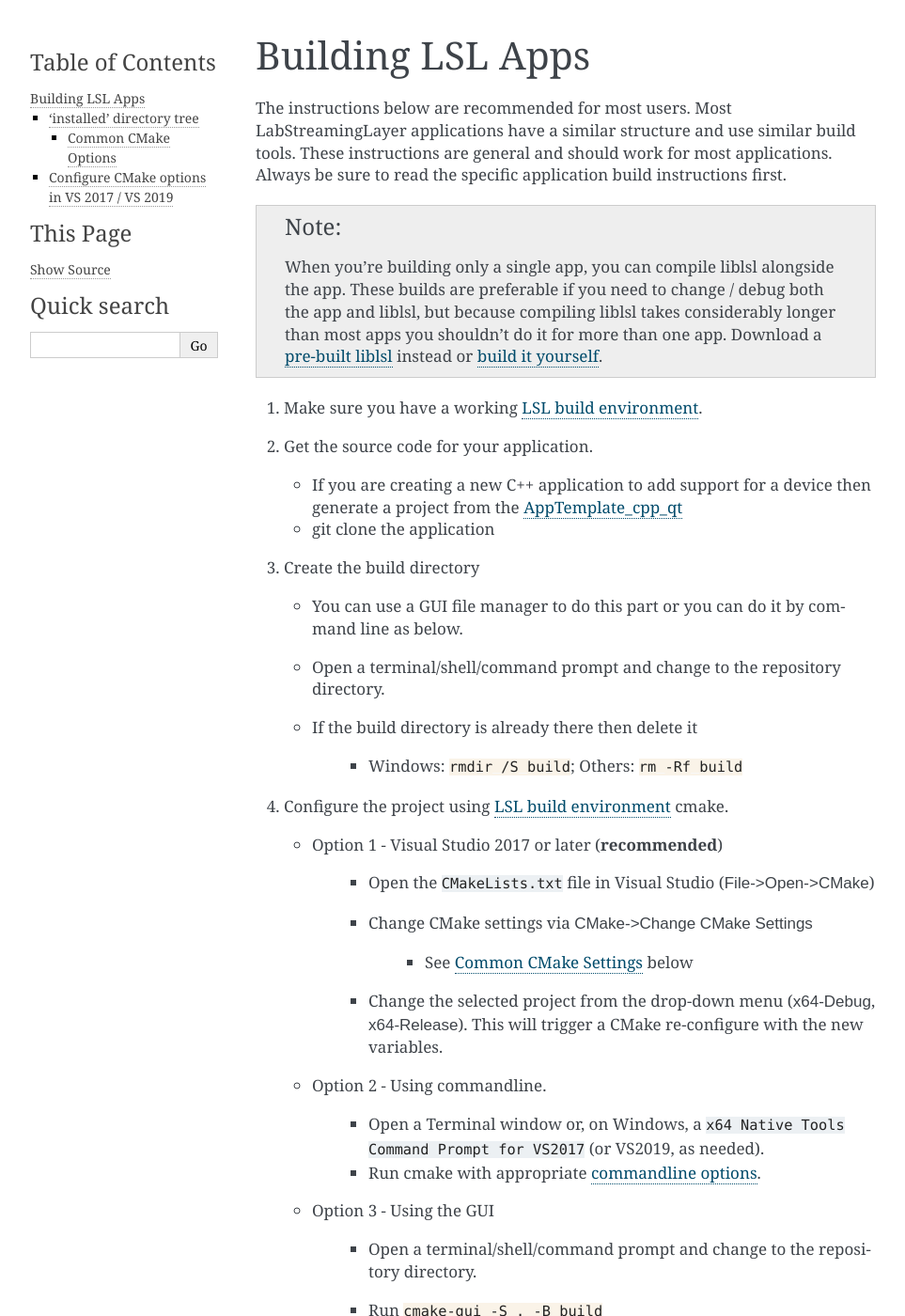
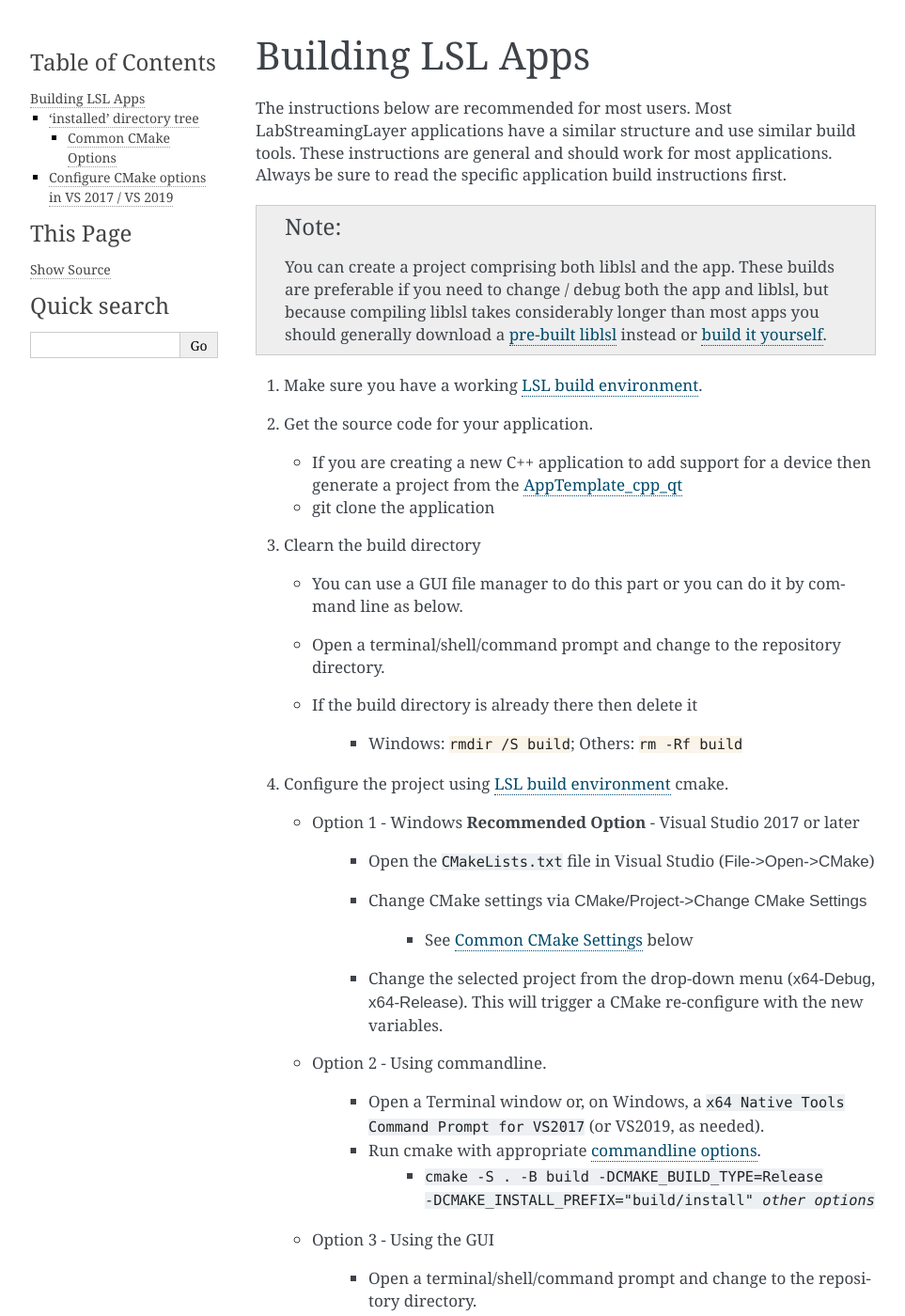
Before and after one commit to sccn/labstreaminglayer, a Sphinx documentation site: the page built from docs/dev/app_build.rst, in a window 1280 px wide and 1400 px high. Shown: the whole window at 94% size, without its empty margins (148-1111 px from the left). Built offline with Sphinx 7.4.7, drawn with Linux system fonts in a browser that asks for light colours; some of the changed text lies outside the part shown.

Commit message:
Update app_build.rst

```diff
--- a/docs/dev/app_build.rst
+++ b/docs/dev/app_build.rst
@@ -12,10 +12,10 @@ and use similar build tools. These instructions are general
 and should work for most applications.
 Always be sure to read the specific application build instructions first.
 
-.. note:: When you're building only a single app, you can compile liblsl alongside the app.
+.. note:: You can create a project comprising both liblsl and the app.
           These builds are preferable if you need to change / debug both the app and liblsl,
-          but because compiling liblsl takes considerably longer than most apps you shouldn’t
-          do it for more than one app. Download a
+          but because compiling liblsl takes considerably longer than most apps you should
+          generally download a
           `pre-built liblsl <https://github.com/sccn/liblsl/releases>`_ instead or
           :ref:`build it yourself <build_liblsl>`.
 
@@ -29,7 +29,7 @@ Always be sure to read the specific application build instructions first.
 
    * git clone the application
 
-#. Create the build directory
+#. Clearn the build directory
 
    * You can use a GUI file manager to do this part or you can do it by command
      line as below.
@@ -41,11 +41,11 @@ Always be sure to read the specific application build instructions first.
 
 #. Configure the project using :ref:`lslbuildenv` cmake.
 
-   * Option 1 - Visual Studio 2017 or later (**recommended**)
+   * Option 1 - Windows **Recommended Option** - Visual Studio 2017 or later
 
       * Open the :file:`CMakeLists.txt` file in Visual Studio
         (:guilabel:`File->Open->CMake`)
-      * Change CMake settings via :guilabel:`CMake->Change CMake Settings`
+      * Change CMake settings via :guilabel:`CMake/Project->Change CMake Settings`
 
          * See `Common CMake Settings <#common-cmake-options>`__ below
 
@@ -56,6 +56,7 @@ Always be sure to read the specific application build instructions first.
 
       *  Open a Terminal window or, on Windows, a ``x64 Native Tools Command Prompt for VS2017`` (or VS2019, as needed).
       *  Run cmake with appropriate `commandline options <#common-cmake-options>`__.
+          * :samp:`cmake -S . -B build -DCMAKE_BUILD_TYPE=Release -DCMAKE_INSTALL_PREFIX="build/install" {other options}`
 
    * Option 3 - Using the GUI
 
@@ -81,7 +82,7 @@ Always be sure to read the specific application build instructions first.
       * (see also :ref:`cmakeinstalltarget`)
 
    * If using Visual Studio >=2017 built-in CMake utilities
-      * Use the menu :guilabel:`CMake > Install > ApplicationName`
+      * Use the menu :guilabel:`Build > Install > ApplicationName`
 
 This will create a distribution tree in the folder specified by
 :ref:`CMAKE_INSTALL_PREFIX <cmakeinstalltarget>` similar to this:
@@ -132,20 +133,32 @@ Apps, then you will have to provide some optional arguments to the cmake
 command.
 
 -  `Generator <https://cmake.org/cmake/help/latest/manual/cmake-generators.7.html#cmake-generators>`__:
-    ``-G <generator name>``.
+   - :samp:`G <generator name>`
+   - On Windows, don't forget platform modifiers: `-A x64` for 64-bit and `-A Win32` if targeting 32-bit Windows.
+
+- `CMAKE_INSTALL_PREFIX <https://cmake.org/cmake/help/latest/variable/CMAKE_INSTALL_PREFIX.html>`__:
+   - :samp:`-DCMAKE_INSTALL_PREFIX="build/install"`` is a good default.
 
 -  App dependencies (required by some apps). See :ref:`lslbuildenv` for more info.
    - :samp:`-DVendor_ROOT={<path/to/vendor/sdk>}`
    - :samp:`-DQt5_DIR={<path/to/qt/binaries>}/lib/cmake/Qt5`
+   - :samp:`-DQt6_DIR={<path/to/qt/binaries>}/lib/cmake/Qt6`
 
-      - On MacOS the path can be learned from homebrew:
+      - On MacOS, it's rarely necessary, but the path can be learned from homebrew:
         :samp:`-DQt5_DIR=$(brew --prefix qt5)/lib/cmake/Qt5`
+        :samp:`-DQt6_DIR=$(brew --prefix qt)/lib/cmake/Qt6`
 
    - ``-DBOOST_ROOT=<path/to/boost>`` (usually not needed)
 
 - Location of liblsl (see :doc:`LSL_INSTALL_ROOT`)
+   - Probably not required if liblsl was installed with homebrew, on Ubuntu as a deb package,
+     or if this is a full labstreaminglayer tree with LSL as a sister directory.
+   - :samp:`-DLSL_INSTALL_ROOT=path/to/liblsl/`
 
 - Use ``-DLSL_UNIXFOLDERS=0`` on MacOS if your application is not bundled with its dylib.
+
+- On Windows, to build a more universal executable
+   - :samp: `-T v142,host=x86`
 
 - Please check the application's README and/or BUILD document for more options.
 
```
Also changed, not shown: other parts of docs/dev/app_build.rst (+1 -1 lines).
